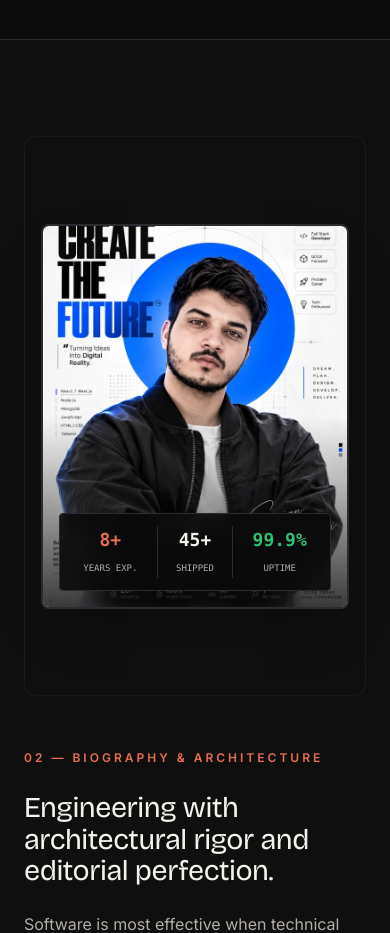
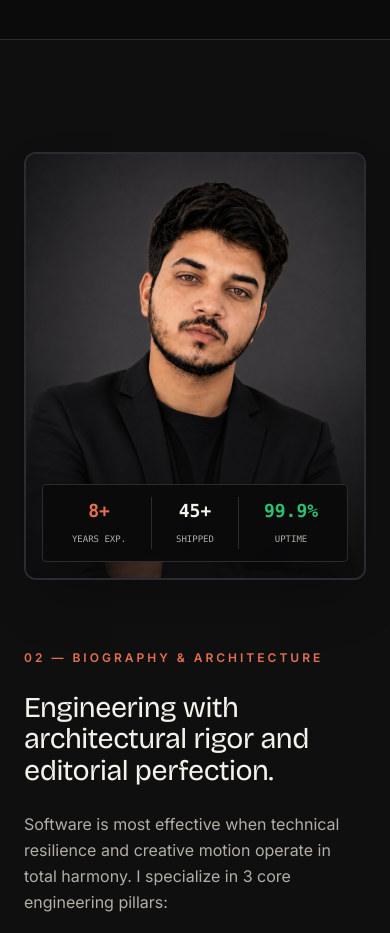
Before and after one commit to Sujanmultani/portfolio, a Next.js app: page / in a window 390 px wide. Shown: the part 1720-2653 px from the top of the page. Built offline with nearby package versions, Linux system fonts and the light colour scheme; no server answers; the database is empty.

Commit message:
Fix mobile phone responsiveness for Hero 3D Card and Biography section image

```diff
--- a/src/components/hero/IDCard.tsx
+++ b/src/components/hero/IDCard.tsx
@@ -81,13 +81,14 @@ export function IDCard({ pinTarget }: IDCardProps) {
             return targetCenter - containerCenter;
           },
           y: () => {
+            if (window.innerWidth < 1024) return 0;
             const containerBounds = containerRef.current!.getBoundingClientRect();
             const targetBounds = bioTarget.getBoundingClientRect();
             const containerCenter = containerBounds.top + containerBounds.height / 2;
             const targetCenter = targetBounds.top + targetBounds.height / 2;
             return targetCenter - containerCenter;
           },
-          scale: 0.92,
+          scale: () => (window.innerWidth < 1024 ? 1 : 0.92),
           ease: "power2.inOut",
         },
         0
--- a/src/components/sections/AboutTeaser.tsx
+++ b/src/components/sections/AboutTeaser.tsx
@@ -11,15 +11,15 @@ export function AboutTeaser() {
       <div className="mx-auto max-w-7xl px-6 md:px-12">
         <div className="grid grid-cols-1 lg:grid-cols-12 gap-12 items-center">
           {/* Left Column: 3D ID Card Landing Destination Target */}
-          <div id="bio-card-target" className="lg:col-span-5 relative min-h-[560px] flex items-center justify-center rounded-xl border border-line/40 bg-bg-elevated/10 p-4">
+          <div id="bio-card-target" className="lg:col-span-5 relative min-h-0 lg:min-h-[560px] flex items-center justify-center rounded-xl border-0 lg:border lg:border-line/40 bg-transparent lg:bg-bg-elevated/10 p-0 lg:p-4">
             {/* Mobile / Fallback Card View */}
-            <div className="lg:hidden relative aspect-[4/5] w-full max-w-sm rounded-lg border-2 border-line bg-bg overflow-hidden shadow-2xl">
+            <div className="block lg:hidden relative aspect-[4/5] w-full max-w-sm rounded-xl border-2 border-line bg-bg overflow-hidden shadow-2xl mx-auto my-4">
               <Image
-                src="/profile-back.jpg"
-                alt="Developer Brand Poster"
+                src="/profile.jpg"
+                alt="Developer Profile Portrait"
                 fill
                 unoptimized
-                className="object-cover object-center"
+                className="object-cover object-top"
               />
               <div className="absolute inset-0 bg-gradient-to-t from-bg via-transparent to-transparent opacity-80" />
               <div className="absolute bottom-4 left-4 right-4 p-3 rounded border border-line bg-bg/90 backdrop-blur font-mono text-center">
```
